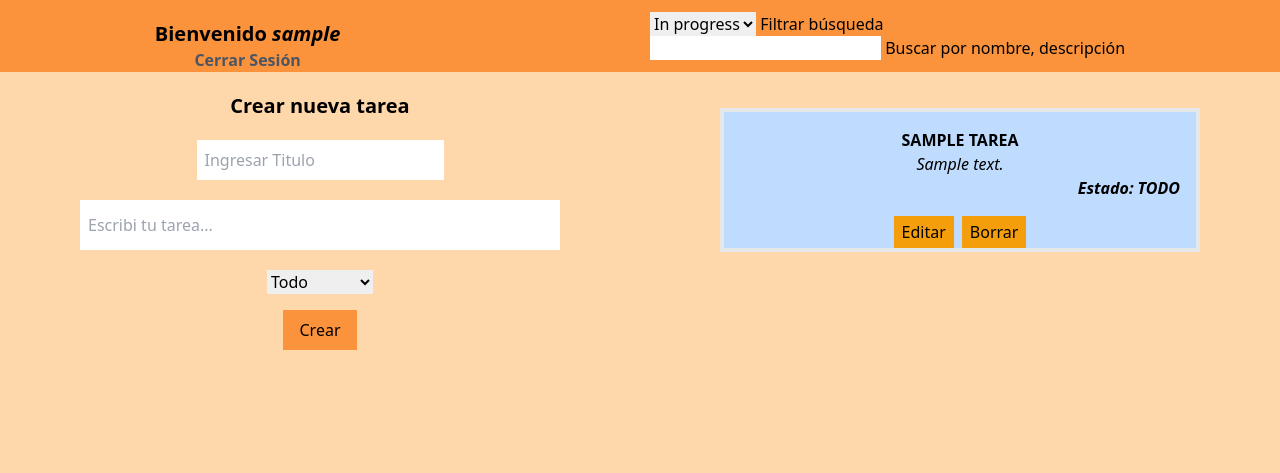
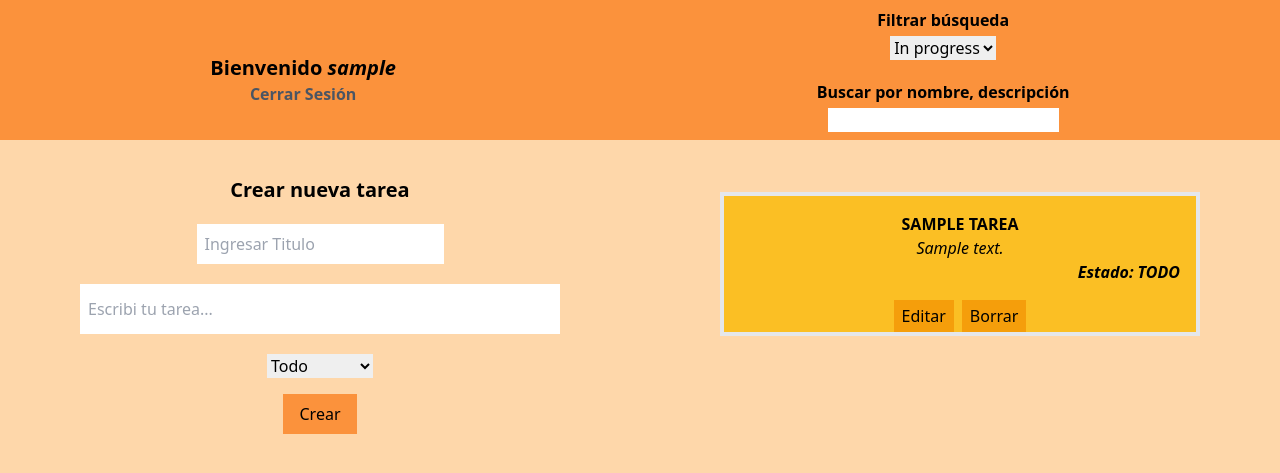
Before and after one commit to gadget992/django_corbis, a Django app: page / in a window 1280 px wide. Shown: the top 473 px of the page. Run offline with Django 4.2, Linux system fonts and the light colour scheme; a user stored in the database is signed in; tables that the repository leaves empty hold one stand-in row (values such as "Sample post"); some libraries are stand-ins or nearby versions.

Commit message:
agregados ultimos detalles visuales

```diff
--- a/examen_corbis/src/ToDoList/lista_tareas/templates/index/editar_tarea.html
+++ b/examen_corbis/src/ToDoList/lista_tareas/templates/index/editar_tarea.html
@@ -4,15 +4,15 @@
 
     <h1 class="text-center text-2xl font-bold m-5">EDITAR TAREA</h1>
 
-    <form action="" method="POST">
+    <form action="" method="POST" class="bg-orange-400 sm:w-3/4 p-4 rounded-lg md:mx-auto">
         {% csrf_token %}
 
         {{form.nombre}}
         {{form.descripcion}}
-        {{form.status}}
+        <p class="block mx-auto text-center">{{form.status}}</p>
 
 
-        <input type="submit" value="GUARDAR" class="mx-auto block py-2 px-4 bg-orange-400">
+        <input type="submit" value="GUARDAR" class="mx-auto block mt-4 py-2 px-4 bg-orange-200 hover:bg-orange-600">
     </form>
 
 
--- a/examen_corbis/src/ToDoList/lista_tareas/templates/index/eliminar_tarea.html
+++ b/examen_corbis/src/ToDoList/lista_tareas/templates/index/eliminar_tarea.html
@@ -10,10 +10,10 @@
     <form action="" method="POST">
         {% csrf_token %}
 
-        <input type="submit" value="ELIMINAR" onclick="alert('¿Segurísimo?')" class="block mx-auto text-center my-5 py-2 px-4 bg-orange-400 font-bold">
+        <input type="submit" value="ELIMINAR" onclick="alert('¿Segurísimo?')" class="block mx-auto text-center my-5 py-2 px-4 bg-orange-400 font-bold hover:bg-orange-600">
     </form>
 
-    <a href="{% url 'index' %" class="block mx-auto py-2 px-4 bg-orange-400 w-1/4 my-5 font-bold text-center">Volver a inicio</a>
+    <a href="{% url 'index' %" class="block mx-auto py-2 px-4 bg-orange-400 w-1/4 my-5 font-bold text-center hover:bg-orange-600">Volver a inicio</a>
 
 
 
--- a/examen_corbis/src/ToDoList/lista_tareas/templates/index/index.html
+++ b/examen_corbis/src/ToDoList/lista_tareas/templates/index/index.html
@@ -1,31 +1,48 @@
 {% extends 'index/baseIndex.html' %}
 
 {% block content %}
-    <div class="flex justify-around bg-orange-400">
+
+
+<!-- -----------HEADER---------- -->
+
+    <div class=" sm:my-4 md:flex md:justify-around bg-orange-400 md:mt-0">
+        <div class="self-center sm:py-4">
+
+        {% if user.is_authenticated %}
+
+            <p class=" text-xl font-bold text-center md:mt-5">Bienvenido <span class="italic">{{ user.get_username }}</span></p>
+            <a href="{% url 'logout'%}?next={{request.path}}" class="block text-center font-bold text-gray-600">Cerrar Sesión</a>
+
+        {% else %}
+
+            <a href="{% url 'login'%}?next={{request.path}}">Ingresar</a>
+
+        {% endif %}
+
+        </div>
+
+    <!-- -------------FILTROS BUSQUEDA----------- -->
+
         <div class="self-center">
-        {% if user.is_authenticated %}
-            <p class="text-xl font-bold text-center mt-5">Bienvenido <span class="italic">{{ user.get_username }}</span></p>
-            <a href="{% url 'logout'%}?next={{request.path}}" class="block text-center font-bold text-gray-600">Cerrar Sesión</a>
-            {% else %}
-            <a href="{% url 'login'%}?next={{request.path}}">Ingresar</a>
-        {% endif %}
-        </div>
-        <div class="self-center">
-            <form method="get">
-                <select name="estado">
+            <form method="get" class="my-2">
+                <button type="submit" class="block mx-auto font-bold my-1">Filtrar búsqueda</button>
+                <select name="estado" class="block mx-auto">
                     <option value="TODO">Todo</option>
                     <option value="INPROGRESS" selected>In progress</option>
                     <option value="DONE">Done</option>
                     <option value="CLOSE">Close</option>
                 </select>
-                <button type="submit">Filtrar búsqueda</button>
+
             </form>
-            <form method="get">
-                <input type="text" name="buscar">
-                <button type="submit">Buscar por nombre, descripción</button>
+
+            <form method="get" class="py-2">
+                <button type="submit" class="block mx-auto font-bold my-1">Buscar por nombre, descripción</button>
+                <input type="text" name="buscar" class="block mx-auto">
             </form>
         </div>
     </div>
+
+<!-- ------------SECTION PARA CREAR NUEVA TAREA------------- -->
 
     <div class="md:grid md:grid-cols-2">
 
@@ -35,27 +52,73 @@
 
             {{form.nombre}}
             {{form.descripcion}}
+
             <p class="text-center my-4">{{form.status}}</p>
             <p class="text-center my-4">{{form.vencimiento}}</p>
-            <input type="Submit" value="Crear" name="Crear tarea" class="mx-auto block py-2 px-4 bg-orange-400">
+            <input type="Submit" value="Crear" name="Crear tarea" class="mx-auto block py-2 px-4 bg-orange-400 hover:bg-orange-300">
         </form>
 
+    <!-- ---------SECTION DE LISTADO DE TAREAS--------- -->
+
         <div class="my-5  rounded-lg w-3/4 mx-auto ">
+            {% if tareas %}
             {% for tarea in tareas %}
 
-            <div class="bg-blue-200 my-4 border-4">
+                {% if tarea.status == 'TODO' %}
+                    <div class="bg-amber-400 my-4 border-4">
                         <div class="text-center py-4 px-4">
                             <h1 class="font-bold uppercase">{{tarea.nombre}}</h1>
                             <p class="italic">{{tarea.descripcion}}</p>
                             <p class="italic font-bold text-right">Estado: {{tarea.status}}</p>
                         </div>
                         <div class="flex justify-center">
-                    <a href="{% url 'editar_tarea' tarea.id %}" class="py-1 px-2 mr-2 bg-amber-500">Editar</a>
-                    <a href="{% url 'eliminar_tarea' tarea.id %}" class="py-1 px-2 bg-amber-500">Borrar</a>
+                            <a href="{% url 'editar_tarea' tarea.id %}" class="py-1 px-2 mr-2 bg-amber-500 hover:bg-amber-300">Editar</a>
+                            <a href="{% url 'eliminar_tarea' tarea.id %}" class="py-1 px-2 bg-amber-500 hover:bg-amber-300">Borrar</a>
+                        </div>
+                    </div>
+                {% elif tarea.status == 'INPROGRESS' %}
+                    <div class="bg-green-400 my-4 border-4">
+                        <div class="text-center py-4 px-4">
+                            <h1 class="font-bold uppercase">{{tarea.nombre}}</h1>
+                            <p class="italic">{{tarea.descripcion}}</p>
+                            <p class="italic font-bold text-right">Estado: {{tarea.status}}</p>
+                        </div>
+                        <div class="flex justify-center">
+                            <a href="{% url 'editar_tarea' tarea.id %}" class="py-1 px-2 mr-2 bg-amber-500 hover:bg-amber-300">Editar</a>
+                            <a href="{% url 'eliminar_tarea' tarea.id %}" class="py-1 px-2 bg-amber-500 hover:bg-amber-300">Borrar</a>
+                        </div>
+                    </div>
+                {% elif tarea.status == 'CLOSE' %}
+                    <div class="bg-gray-400 my-4 border-4">
+                        <div class="text-center py-4 px-4">
+                            <h1 class="font-bold uppercase">{{tarea.nombre}}</h1>
+                            <p class="italic">{{tarea.descripcion}}</p>
+                            <p class="italic font-bold text-right">Estado: {{tarea.status}}</p>
+                        </div>
+                        <div class="flex justify-center">
+                            <a href="{% url 'editar_tarea' tarea.id %}" class="py-1 px-2 mr-2 bg-amber-500 hover:bg-amber-300">Editar</a>
+                            <a href="{% url 'eliminar_tarea' tarea.id %}" class="py-1 px-2 bg-amber-500 hover:bg-amber-300">Borrar</a>
+                        </div>
+                    </div>
+                {% elif tarea.status == 'DONE' %}
+                    <div class="bg-red-400 my-4 border-4">
+                        <div class="text-center py-4 px-4">
+                            <h1 class="font-bold uppercase">{{tarea.nombre}}</h1>
+                            <p class="italic">{{tarea.descripcion}}</p>
+                            <p class="italic font-bold text-right">Estado: {{tarea.status}}</p>
+                        </div>
+                        <div class="flex justify-center">
+                            <a href="{% url 'editar_tarea' tarea.id %}" class="py-1 px-2 mr-2 bg-amber-500 hover:bg-amber-300">Editar</a>
+                            <a href="{% url 'eliminar_tarea' tarea.id %}" class="py-1 px-2 bg-amber-500 hover:bg-amber-300">Borrar</a>
                         </div>
                     </div>
 
+                {% endif %}
+
             {% endfor %}
+            {% else %}
+                    <p class="text-center font-bold italic">NO HAY TAREAS, HACETE ALGUNAS</p>
+            {% endif %}
         </div>
 
 
--- a/examen_corbis/src/ToDoList/lista_tareas/templates/registration/baseLogin.html
+++ b/examen_corbis/src/ToDoList/lista_tareas/templates/registration/baseLogin.html
@@ -8,7 +8,7 @@
     <!-- CDN TAILWIND  -->
     <script src="https://cdn.tailwindcss.com"></script>
 
-    <title>Document</title>
+    <title>To Do List</title>
 </head>
 <body class="bg-orange-400">
     <h1 class="text-center font-bold text-3xl mt-5">BIENVENIDO AL GESTOR DE TAREAS</h1>
--- a/examen_corbis/src/ToDoList/lista_tareas/templates/registration/registro.html
+++ b/examen_corbis/src/ToDoList/lista_tareas/templates/registration/registro.html
@@ -3,14 +3,14 @@
 {% block content %}
     <h2 class="text-center font-bold text-xl my-5">REGISTRO DE USUARIO</h2>
 
-    <form method="post" action="" class="p-5 bg-gray-200 w-1/2 mx-auto border rounded-lg">
+    <form method="post" action="" class="p-5 bg-gray-200 sm:w-3/4 md:1/2 mx-auto border rounded-lg">
     {% csrf_token %}
         <div class="my-2 ">
             <td>{{ form }}</td>
         </div>
 
         <div >
-            <input type="submit" value="REGISTRARME" class="py-2 px-3 block mx-auto bg-gray-400"/>
+            <input type="submit" value="REGISTRARME" class="py-2 px-3 block mx-auto bg-gray-400 hover:bg-gray-200"/>
 
         </div>
     </form>
```
Also changed, not shown: examen_corbis/src/ToDoList/lista_tareas/templates/index/filtroBusqueda.html (deleted, +0 -24 lines), examen_corbis/src/ToDoList/templates/registration/login.html (+6 -6 lines). Lines whose indentation alone changed are shown as unchanged.
